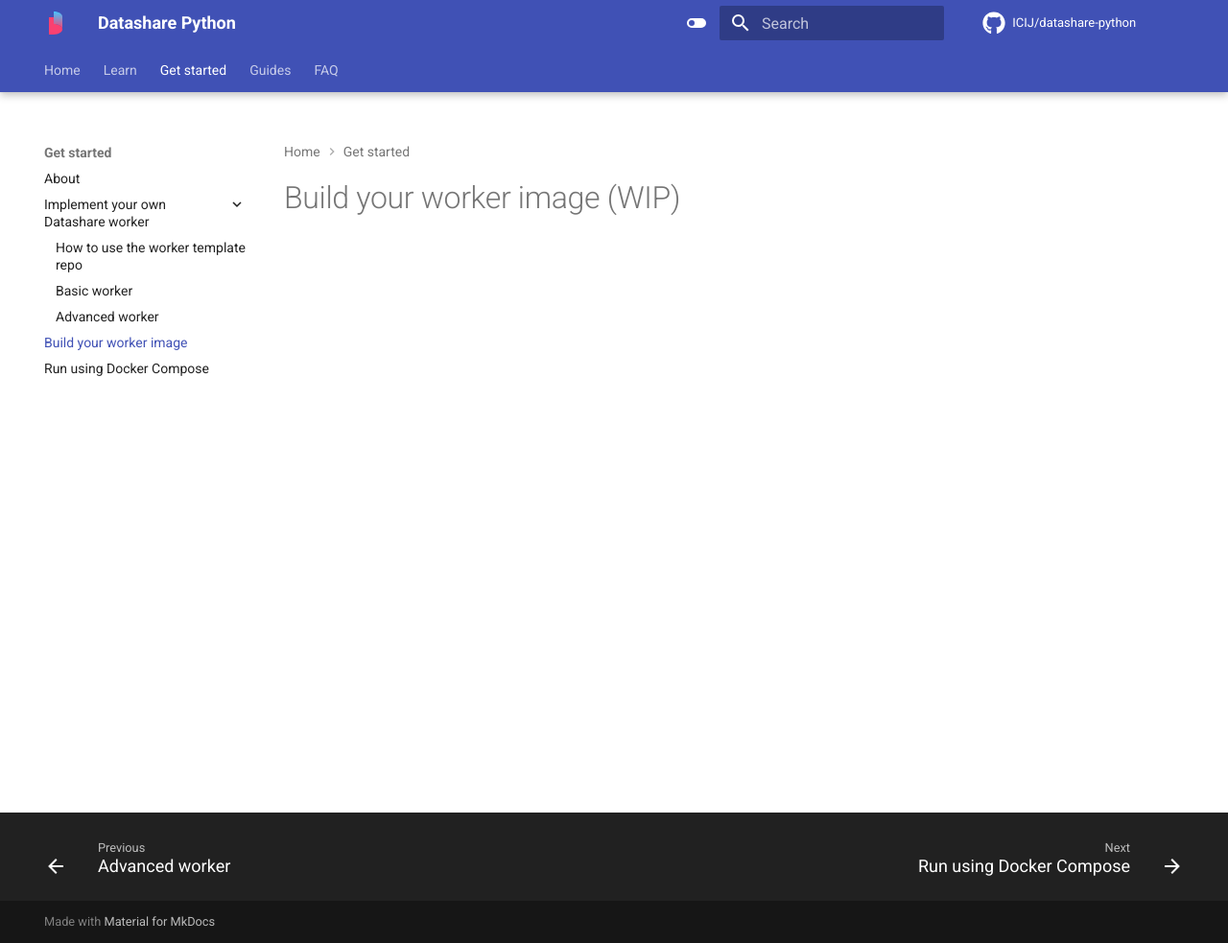
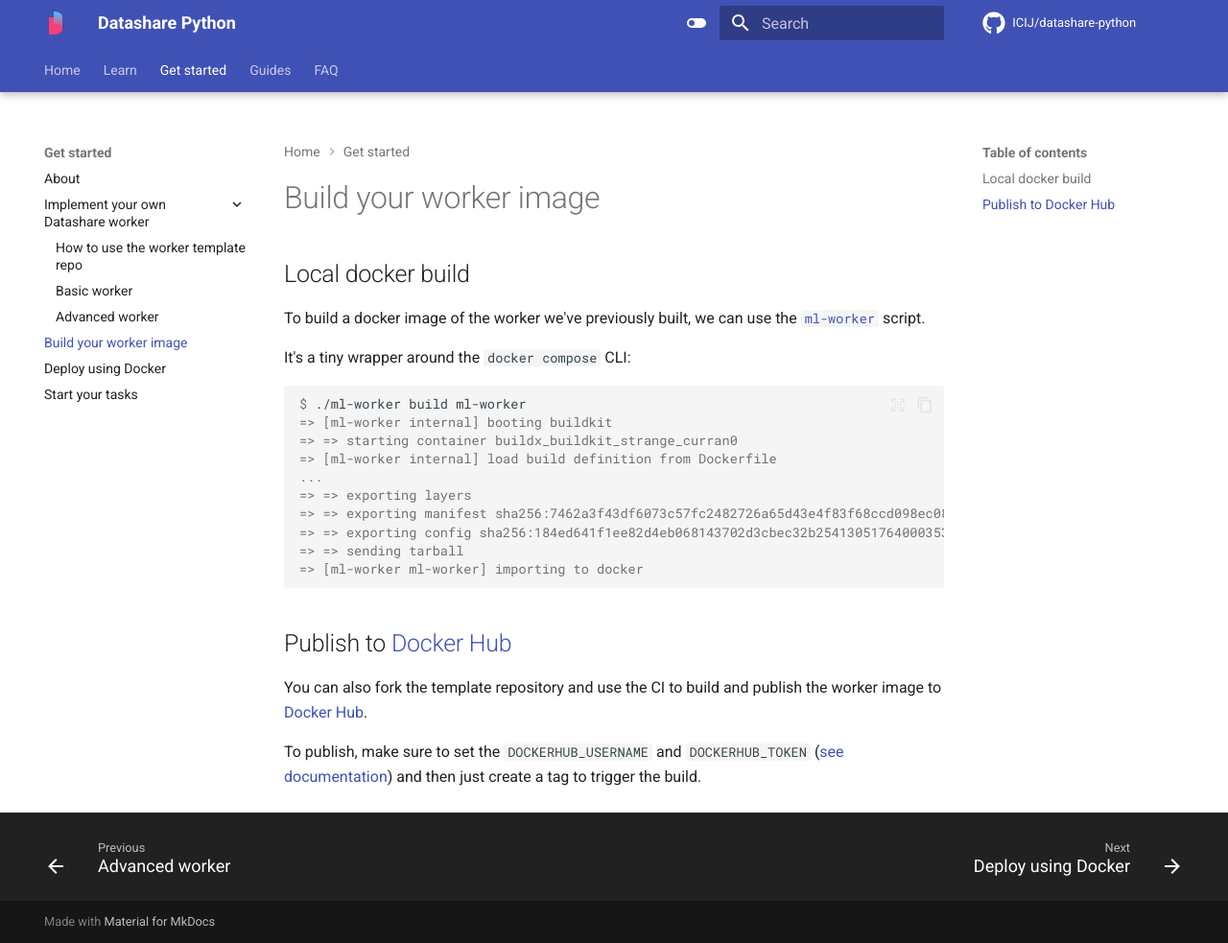
Before and after one commit to ICIJ/datashare-python, an MkDocs documentation site: the page built from docs/get-started/build.md, in a window 1280 px wide and 983 px high. Shown: the whole window at 96% size. Built offline with MkDocs 1.6.1 and Material for MkDocs 9.7.7, drawn with Linux system fonts in a browser that asks for light colours; comment, search, counter and statistics services are not loaded.

Commit message:
feature: get started deploy and run

````diff
--- a/docs/get-started/build.md
+++ b/docs/get-started/build.md
@@ -1 +1,28 @@
-# Build your worker image (WIP)
+# Build your worker image
+
+## Local docker build
+
+To build a docker image of the worker we've previously built, we can use the
+[`ml-worker`](https://github.com/ICIJ/datashare-python/blob/main/ml-worker) script.
+
+It's a tiny wrapper around the `docker compose` CLI:
+<!-- termynal -->
+```console
+$ ./ml-worker build ml-worker
+=> [ml-worker internal] booting buildkit                                                                                                                                                                                        0.9s
+=> => starting container buildx_buildkit_strange_curran0                                                                                                                                                                        0.9s
+=> [ml-worker internal] load build definition from Dockerfile
+...
+=> => exporting layers                                                                                                                                                                                                         56.1s
+=> => exporting manifest sha256:7462a3f43df6073c57fc2482726a65d43e4f83f68ccd098ec0804b8b959d9a17                                                                                                                                0.0s
+=> => exporting config sha256:184ed641f1ee82d4eb068143702d3cbec32b25413051764000353b02458e12a1                                                                                                                                  0.0s
+=> => sending tarball                                                                                                                                                                                                          38.7s
+=> [ml-worker ml-worker] importing to docker
+```
+
+## Publish to [Docker Hub](https://hub.docker.com/)
+
+You can also fork the template repository and use the CI to build and publish the worker image to [Docker Hub](https://hub.docker.com/).
+
+To publish, make sure to set the `DOCKERHUB_USERNAME` and `DOCKERHUB_TOKEN` ([see documentation](https://docs.docker.com/security/for-developers/access-tokens/))
+and then just create a tag to trigger the build.
--- a/mkdocs.yml
+++ b/mkdocs.yml
@@ -91,7 +91,8 @@
       - Basic worker: get-started/implement/worker-basic.md
       - Advanced worker: get-started/implement/worker-advanced.md
     - Build your worker image: get-started/build.md
-    - Run using Docker Compose: get-started/run.md
+    - Deploy using Docker: get-started/run.md
+    - Start your tasks: get-started/start-tasks.md
   - Guides:
     - guides/index.md
     - Configuration:
````
Also changed, not shown: docs/get-started/run.md (+12 -2 lines), docs/get-started/start-tasks.md (added, +37 -0 lines).
